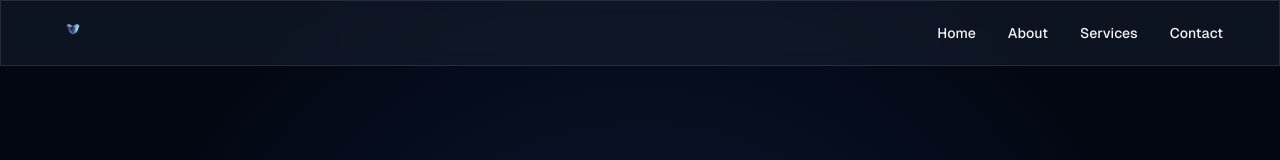
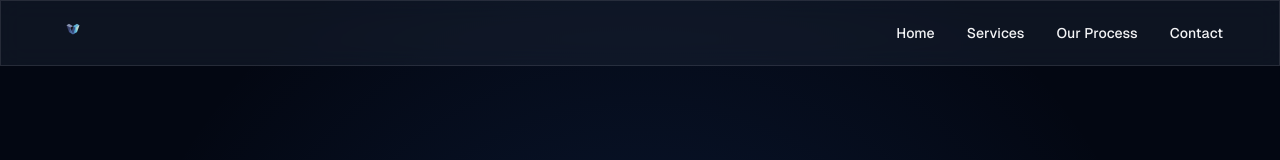
Before and after one commit to User-1289/visforg-service-page, a Next.js app: page / in a window 1280 px wide. Shown: the top 160 px of the page. Built offline with nearby package versions, Linux system fonts and the light colour scheme.

Commit message:
Updated page.js

```diff
--- a/src/app/page.js
+++ b/src/app/page.js
@@ -148,8 +148,8 @@ export default function Component() {
             </div>
             <nav className="hidden md:flex space-x-8">
               <button onClick={() => scrollToSection('home')} className="text-sm font-medium hover:text-primary transition-colors duration-300">Home</button>
-              <button onClick={() => scrollToSection('about')} className="text-sm font-medium hover:text-primary transition-colors duration-300">About</button>
               <button onClick={() => scrollToSection('services')} className="text-sm font-medium hover:text-primary transition-colors duration-300">Services</button>
+                <button onClick={() => scrollToSection('process')} className="text-sm font-medium hover:text-primary transition-colors duration-300">Our Process</button>
               <button onClick={() => scrollToSection('contact')} className="text-sm font-medium hover:text-primary transition-colors duration-300">Contact</button>
             </nav>
             <button
@@ -254,7 +254,7 @@ export default function Component() {
           </div>
         </section>
 
-        <section className="py-24">
+        <section className="py-24" id="process">
           <div className="container mx-auto px-6">
             <FadeInWhenVisible>
               <h2 className="text-4xl font-bold text-center mb-16">Our Process</h2>
```
